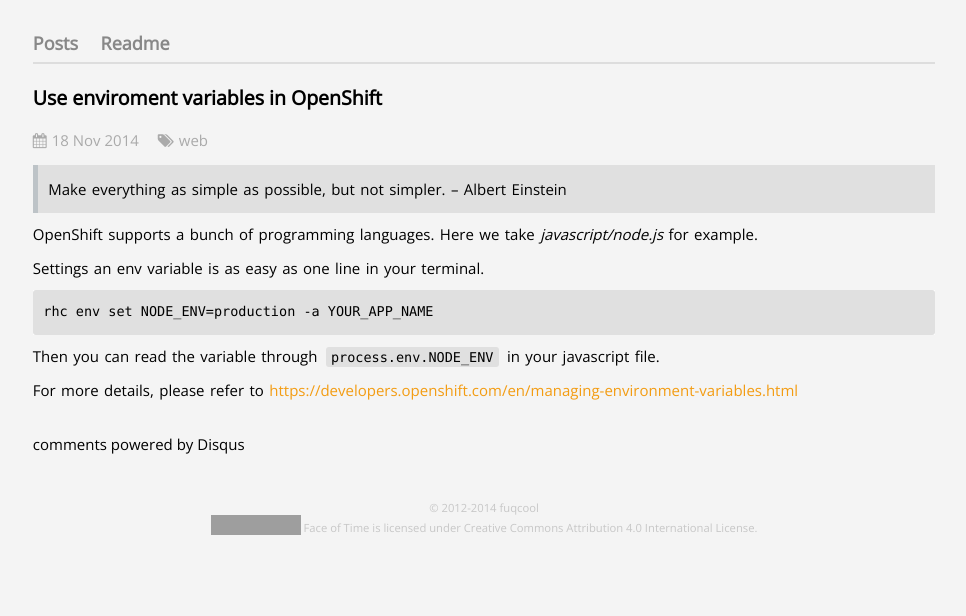
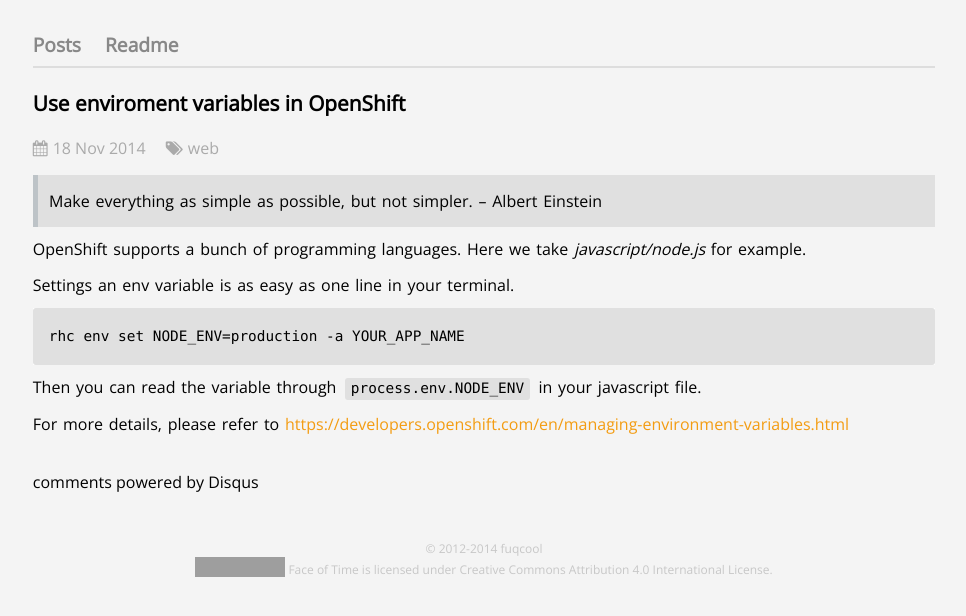
Before and after one commit to fuqcool/fuqcool.github.io, a Jekyll site: the page built from _posts/2014-11-18-rhc-env-var.md, in a window 1280 px wide. Shown: the top 616 px of the page, without its empty margins (156-1122 px from the left). Built offline with Jekyll 4.4.1, drawn with Linux system fonts in a browser that asks for light colours; Markdown is read by kramdown in place of the engine named in the settings; comment, search, counter and statistics services are not loaded; grey boxes are pictures that could not be loaded.

Commit message:
larger font

```diff
--- a/css/main.css
+++ b/css/main.css
@@ -12,7 +12,7 @@
 
 body {
   font-family: 'Microsoft YaHei', 'Open Sans', Arial, sans-serif;
-  font-size: 15px;
+  font-size: 16px;
   text-align: center;
   width: 80%;
   max-width: 960px;
@@ -215,7 +215,7 @@ a:hover {
 
 .post pre {
   background-color: #e0e0e0;
-  padding: 0.7em;
+  padding: 1em;
   border-radius: 3px;
   overflow-x: auto;
   line-height: 1.5em;
```
